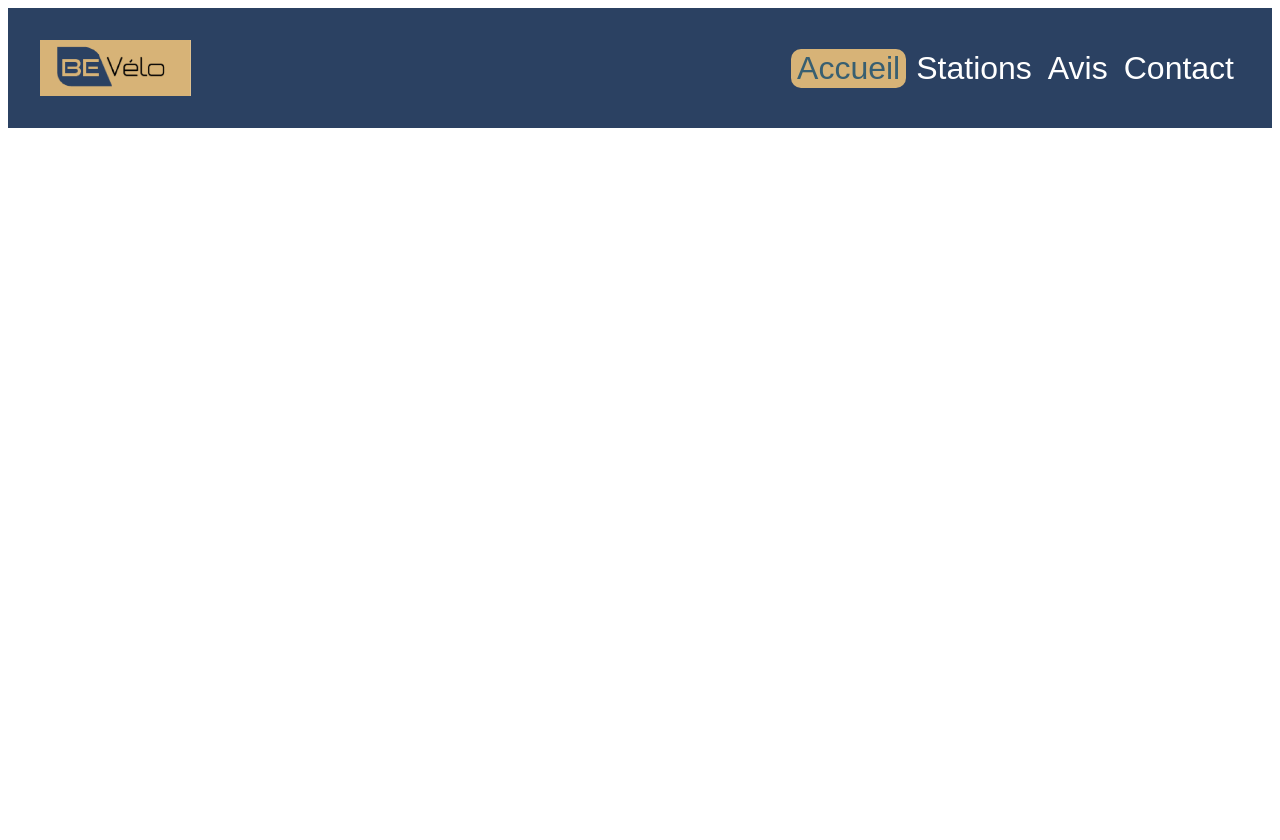
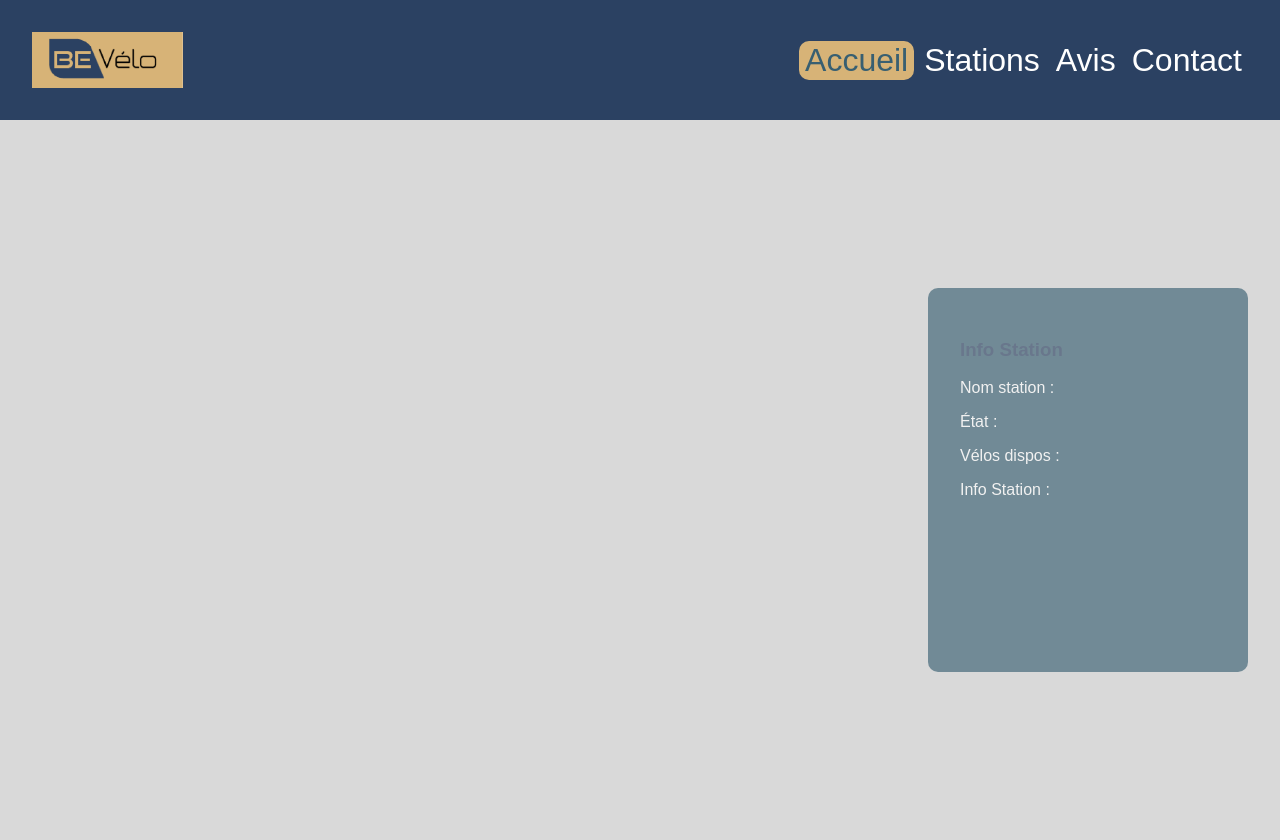
Before and after one commit to vinpap/brief_reprise_projet_web, a PHP site: page /main.php in a window 1280 px wide. Before the commit the page ends 128 px from the top, so only its background shows below. Run offline with PHP 8.4, Linux system fonts and the light colour scheme.

Commit message:
gros bloc info-station (la partie grise)
le gros bloc du milieu est fait, faites vous plaisir :)

```diff
--- /dev/null
+++ b/asset/css/header.css
@@ -0,0 +1,29 @@
+.container_header {
+    background-color: #2B4162;
+    display: flex;
+    padding: 2rem;
+    justify-content: space-between;
+    align-content: center;
+}
+
+.nav {
+    margin: auto;
+    margin-right: 0;
+}
+
+.en_cours button {
+    background-color: #D7B377;
+    color: #385F71;
+}
+
+.logo {
+    height: 7vh;
+}
+
+button{
+    background-color: rgba(137, 43, 226, 0);
+    color: white;
+    font-size: 2rem;
+    border-radius: 10px;
+    border: none;
+}
--- a/asset/css/main.css
+++ b/asset/css/main.css
@@ -1,29 +1,3 @@
-.container_header {
-    background-color: #2B4162;
-    display: flex;
-    padding: 2rem;
-    justify-content: space-between;
-    align-content: center;
+body {
+    margin: 0;
 }
-
-.nav {
-    margin: auto;
-    margin-right: 0;
-}
-
-.en_cours button {
-    background-color: #D7B377;
-    color: #385F71;
-}
-
-.logo {
-    height: 7vh;
-}
-
-button{
-    background-color: rgba(137, 43, 226, 0);
-    color: white;
-    font-size: 2rem;
-    border-radius: 10px;
-    border: none;
-}
--- /dev/null
+++ b/asset/css/station.css
@@ -0,0 +1,27 @@
+.container_station {
+    background-color: #D9D9D9;
+    height: 90vh;
+    display: grid;
+    align-content: center;
+}
+
+.info {
+    margin: auto;
+    margin-right: 2rem;
+    background-color: #385F71;
+    opacity: 64%;
+    width: 20vw;
+    height: 40vh;
+    padding: 2rem;
+    border-radius: 10px;
+}
+
+.info h3 {
+    color: #2B4162;
+    font-family: Comfortaa-VariableFont_wght, sans-serif;
+}
+
+.info p {
+    color: white;
+    font-family: Rounded_Elegance, sans-serif;
+}
--- a/front/header.php
+++ b/front/header.php
@@ -1,3 +1,5 @@
+
+    <link rel="stylesheet" href="/asset/css/header.css">
 <div class = "container_header">
 
     <img class = "logo" src="/asset/images/logo.png" alt="">
--- /dev/null
+++ b/front/station.php
@@ -0,0 +1,11 @@
+
+    <link rel="stylesheet" href="/asset/css/station.css">
+<div class = "container_station">
+    <div class = "info">
+        <h3>Info Station</h3>
+        <p>Nom station :</p>
+        <p>État :</p>
+        <p>Vélos dispos :</p>
+        <p>Info Station :</p>
+    </div>
+</div>
--- a/main.php
+++ b/main.php
@@ -5,6 +5,8 @@
     <meta http-equiv="X-UA-Compatible" content="IE=edge">
     <meta name="viewport" content="width=device-width, initial-scale=1.0">
     <link rel="stylesheet" href="/asset/css/main.css">
+    <link rel="stylesheet" href="/asset/font/Comfortaa-VariableFont_wght.ttf">
+    <link rel="stylesheet" href="/asset/font/Rounded_Elegance.ttf">
 
     <title>BE Vélo</title>
 </head>
@@ -12,5 +14,6 @@
     <header>
     <?php include 'front\header.php';?>
     </header>
+    <?php include 'front\station.php';?>
 </body>
 </html>
```
Also changed, not shown: asset/font/Comfortaa-VariableFont_wght.ttf (added), asset/font/Rounded_Elegance.ttf (added).
